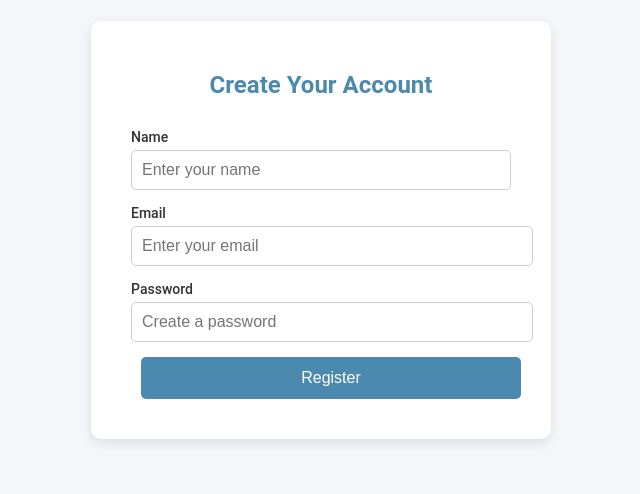
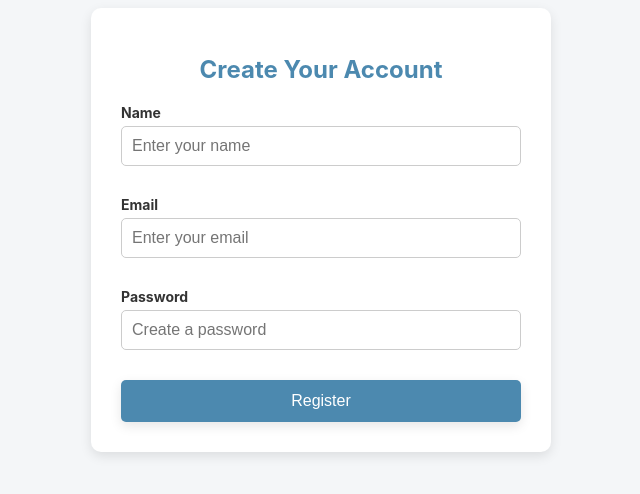
Before and after one commit to simon-gn/fin-e-ance, a React (Create React App) app in the folder client/: page /register in a window 1280 px wide. Shown: the part 170-664 px from the top of the page, without its empty margins (319-959 px from the left). Built offline with nearby package versions, Linux system fonts and the light colour scheme.

Commit message:
improved structure for CSS styles and refined CSS style for home- and registerPage

```diff
--- a/client/src/components/HomePage.css
+++ b/client/src/components/HomePage.css
@@ -1,20 +1,3 @@
-:root {
-    --main_color: #4c89af;
-    --main_color_hover: #337197;
-    --background_color: #f5f6fa;
-    --input_bg_color: #fff;
-    --input_border_color: #ccc;
-    --input_focus_color: var(--main_color);
-    --error_color: #e74c3c;
-  }
-
-  body {
-    margin: 0;
-    padding: 0;
-    font-family: 'Roboto', sans-serif;
-    background-color: var(--background_color);
-  }
-
 .homepage {
   display: flex;
   flex-direction: column;
@@ -42,62 +25,21 @@
   background-color: white;
   padding: 30px;
   border-radius: 10px;
-    box-shadow: 0 4px 12px rgba(0, 0, 0, 0.1);
+  box-shadow: var(--box_shadow_color);
   max-width: 400px;
   width: 100%;
 }
 
-  .login-section h2 {
+.login-section h1 {
   font-size: 24px;
+  color: var(--main_color);
   margin-bottom: 20px;
-    color: var(--main_color);
 }
 
 .login-form {
   display: flex;
   flex-direction: column;
   gap: 15px;
-  }
-
-  .form-group {
-    text-align: left;
-  }
-
-  .form-group label {
-    font-size: 14px;
-    font-weight: 500;
-    color: #333;
-  }
-
-  .form-group input {
-    width: 100%;
-    padding: 10px;
-    font-size: 16px;
-    border: 1px solid var(--input_border_color);
-    border-radius: 5px;
-    background-color: var(--input_bg_color);
-    transition: border-color 0.3s ease;
-  }
-
-  .form-group input:focus {
-    border-color: var(--input_focus_color);
-    outline: none;
-  }
-
-  .btn-login {
-    width: 100%;
-    padding: 12px;
-    background-color: var(--main_color);
-    color: white;
-    border: none;
-    border-radius: 5px;
-    cursor: pointer;
-    font-size: 16px;
-    transition: background-color 0.3s ease;
-  }
-
-  .btn-login:hover {
-    background-color: var(--main_color_hover);
 }
 
 .signup-text {
--- a/client/src/components/HomePage.js
+++ b/client/src/components/HomePage.js
@@ -28,14 +28,14 @@ const HomePage = () => {
   return (
     <div className="homepage">
       <div className="hero-section">
-        <h1>Welcome to the Personal Finance Dashboard</h1>
+        <h1>fin(e)ance.</h1>
         <p>Track your financial transactions with ease.</p>
       </div>
 
       <div className="login-section">
-        <h2>Login to Your Account</h2>
+        <h1>Login to Your Account</h1>
         <form className="login-form" onSubmit={handleSubmit}>
-          <div className="form-group">
+          <div>
             <label htmlFor="email">Email</label>
             <input
               type="email"
@@ -45,7 +45,7 @@ const HomePage = () => {
               required
               placeholder="Enter your email" />
           </div>
-          <div className="form-group">
+          <div>
             <label htmlFor="password">Password</label>
             <input
               type="password"
@@ -56,7 +56,7 @@ const HomePage = () => {
               placeholder="Enter your password" />
           </div>
           {error && <p className="error-message">{error}</p>}
-          <button type="submit" className="btn-login">Login</button>
+          <button type="submit">Login</button>
         </form>
         <p className="signup-text">
           Don't have an account? <Link to="/register" className="signup-link">Sign Up</Link>
--- a/client/src/components/RegisterPage.css
+++ b/client/src/components/RegisterPage.css
@@ -1,84 +1,31 @@
-:root {
-    --main_color: #4c89af;
-    --main_color_hover: #337197;
-    --input_bg_color: #fff;
-    --input_border_color: #ccc;
-    --input_focus_color: var(--main_color);
-    --error_color: #e74c3c;
-    --background_color: #f5f6fa;
-  }
-
-  body {
-    margin: 0;
-    padding: 0;
-    font-family: 'Roboto', sans-serif;
-    background-color: var(--background_color);
-  }
-
 .register-page {
   display: flex;
+  flex-direction: column;
   justify-content: center;
   align-items: center;
   height: 100vh;
-    background-color: var(--background_color);
+  text-align: center;
 }
 
 .register-box {
   background-color: white;
   padding: 30px;
   border-radius: 10px;
-    box-shadow: 0 4px 12px rgba(0, 0, 0, 0.1);
+  box-shadow: var(--box_shadow_color);
   max-width: 400px;
   width: 100%;
-    text-align: center;
 }
 
-  .register-box h2 {
+.register-form {
+  display: flex;
+  flex-direction: column;
+  gap: 15px;
+}
+
+.register-box h1 {
   font-size: 24px;
   color: var(--main_color);
   margin-bottom: 20px;
-  }
-
-  .form-group {
-    text-align: left;
-    margin-bottom: 15px;
-  }
-
-  .form-group label {
-    font-size: 14px;
-    font-weight: 500;
-    color: #333;
-  }
-
-  .form-group input {
-    width: 100%;
-    padding: 10px;
-    font-size: 16px;
-    border: 1px solid var(--input_border_color);
-    border-radius: 5px;
-    background-color: var(--input_bg_color);
-    transition: border-color 0.3s ease;
-  }
-
-  .form-group input:focus {
-    border-color: var(--input_focus_color);
-    outline: none;
-  }
-
-  .btn-register {
-    width: 100%;
-    padding: 12px;
-    background-color: var(--main_color);
-    color: white;
-    border: none;
-    border-radius: 5px;
-    cursor: pointer;
-    font-size: 16px;
-    transition: background-color 0.3s ease;
-  }
-
-  .btn-register:hover {
-    background-color: var(--main_color_hover);
 }
 
 .error-message {
--- a/client/src/components/RegisterPage.js
+++ b/client/src/components/RegisterPage.js
@@ -30,9 +30,9 @@ const RegisterPage = () => {
   return (
     <div className="register-page">
       <div className="register-box">
-        <h2>Create Your Account</h2>
-        <form onSubmit={handleSubmit}>
-          <div className="form-group">
+        <h1>Create Your Account</h1>
+        <form className='register-form' onSubmit={handleSubmit}>
+          <div>
             <label htmlFor="name">Name</label>
             <input
               type="text"
@@ -43,7 +43,7 @@ const RegisterPage = () => {
               required
             />
           </div>
-          <div className="form-group">
+          <div>
             <label htmlFor="email">Email</label>
             <input
               type="email"
@@ -54,7 +54,7 @@ const RegisterPage = () => {
               required
             />
           </div>
-          <div className="form-group">
+          <div>
             <label htmlFor="password">Password</label>
             <input
               type="password"
@@ -66,7 +66,7 @@ const RegisterPage = () => {
             />
           </div>
           {error && <p className="error-message">{error}</p>}
-          <button type="submit" className="btn-register">Register</button>
+          <button type="submit">Register</button>
         </form>
       </div>
     </div>
--- a/client/src/index.css
+++ b/client/src/index.css
@@ -1,83 +1,88 @@
 :root {
   --main_color: #4c89af;
   --main_color_hover: #337197;
+  --background_color: #f4f6f8;
+  --text_color: #333;
+  --text_color_light: #666;
+  --box_shadow_color: 0 4px 12px rgba(0, 0, 0, 0.1);
+  --input_bg_color: #fff;
+  --input_border_color: #ccc;
+  --input_focus_color: var(--main_color);
+  --error_color: #e74c3c;;
 }
 
 body {
   margin: 0;
   padding: 0;
-  background-color: #f9f9f9;
-  color: #333;
+  background-color: var(--background_color);
+  color: var(--text_color);
   font-family: -apple-system, BlinkMacSystemFont, 'Segoe UI', 'Roboto', 'Oxygen',
     'Ubuntu', 'Cantarell', 'Fira Sans', 'Droid Sans', 'Helvetica Neue',
     sans-serif;
   -webkit-font-smoothing: antialiased;
   -moz-osx-font-smoothing: grayscale;
-  overflow-x: hidden; /* Prevent horizontal scrolling on mobile */
-}
-
-code {
-  font-family: source-code-pro, Menlo, Monaco, Consolas, 'Courier New',
-    monospace;
+  overflow-x: hidden;
 }
 
 h1, h2, h3 {
   color: var(--main_color);
-}
-
-.dashboard {
-  max-width: 100%;
-  background-color: white;
-  border-radius: 10px;
-  padding: 20px;
-  box-shadow: 0 4px 8px rgba(0, 0, 0, 0.1);
-  margin-bottom: 20px;
-  overflow-x: auto; /* Add scrolling if necessary */
-}
-
-.dashboard h2 {
-  border-bottom: 2px solid var(--main_color);
-  padding-bottom: 10px;
+  margin-bottom: 10px;
 }
 
 button {
   background-color: var(--main_color);
   color: white;
   border: none;
-  max-width: 100%;
-  width: auto;
-  box-sizing: border-box;
   border-radius: 5px;
-  padding: 10px 20px;
-  margin-left: 10px;
-  margin-right: 10px;
+  padding: 12px 20px;
   cursor: pointer;
   font-size: 16px;
-  transition: background-color 0.3s ease;
+  transition: all 0.3s ease;
+  box-shadow: var(--box_shadow_color);
 }
 
 button:hover {
   background-color: var(--main_color_hover);
+  transform: translateY(-2px);
 }
 
-form {
-  padding: 10px;
+button:focus {
+  outline: none;
 }
 
 form div {
-  margin-bottom: 10px;
+  text-align: left;
+  margin-bottom: 15px;
 }
 
 form label {
+  font-size: 14px;
+  font-weight: 500;
+  color: #333;
   font-weight: bold;
+  margin-bottom: 5px;
   display: block;
-  margin-bottom: 5px;
+}
+
+form input {
+  width: 100%;
+  padding: 10px;
+  font-size: 16px;
+  background-color: var(--input_bg_color);
+  border: 1px solid var(--input_border_color);
+  border-radius: 5px;
+  box-sizing: border-box;
+  transition: border-color 0.3s ease;
+}
+
+form input:focus {
+  border-color: var(--input_focus_color);
+  outline: none;
 }
 
 input[type="text"], input[type="number"], select {
-  width: 10%;
-  min-width: 120px;
-  padding: 8px;
+  width: 100%;
+  padding: 10px;
   border: 1px solid #ccc;
   border-radius: 5px;
   box-sizing: border-box;
@@ -95,59 +100,36 @@ table {
 }
 
 th, td {
-  padding: 10px;
+  padding: 15px;
+  border-bottom: 1px solid #ddd;
   text-align: left;
-  border-bottom: 1px solid #ccc;
+  vertical-align: middle;
 }
 
 th {
-  background-color: #f4f4f4;
+  background-color: var(--main_color);
+  color: white;
   font-weight: bold;
 }
 
 tr:hover {
-  background-color: #e9ecef;
+  background-color: #f8f9fa;
   cursor: pointer;
 }
 
-.action-cell {
-  border-bottom: none;
-  background-color: transparent;
-}
-
-.action-cell:hover {
-  background-color: transparent;
-}
-
-.chart {
-  width: 100%;
-  max-width: 100%;
-  height: 400px;
-  margin: 20px auto;
-  background-color: white;
-  border-radius: 8px;
-  padding: 20px;
-  box-shadow: 0 2px 4px rgba(0, 0, 0, 0.1);
-  overflow-x: auto;
-}
-
-/* Media Queries for smaller screens */
+/* Media Queries */
 @media (max-width: 768px) {
   .dashboard {
-    padding: 10px;
+    padding: 15px;
+  }
+
+  button {
+    width: 100%;
+    margin-bottom: 10px;
   }
 
   input[type="text"], input[type="number"], select {
     width: 100%;
-  }
-
-  button {
-    width: 90%;
-    margin-bottom: 10px;
-  }
-
-  .chart {
-    height: 300px;
   }
 
   table {
```
Lines whose indentation alone changed are shown as unchanged.
